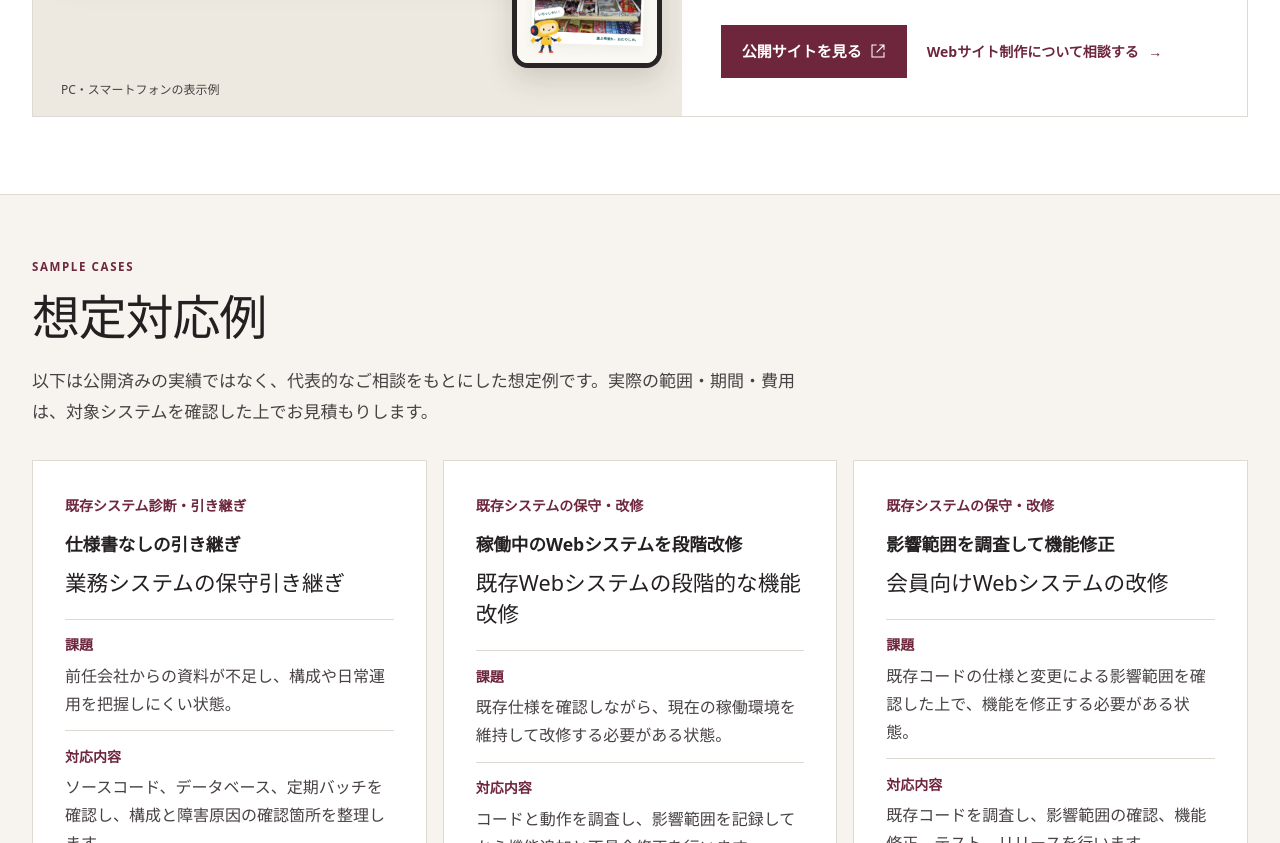
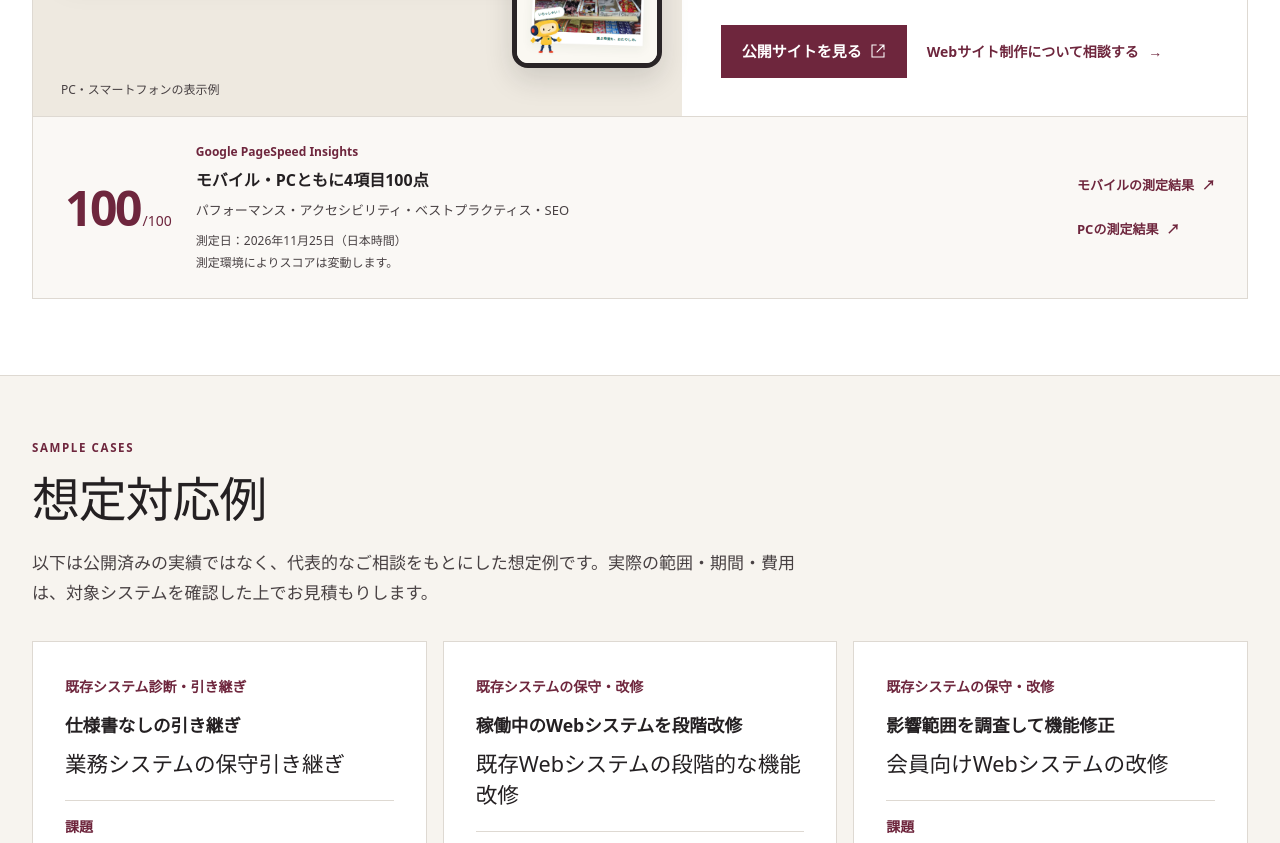
Before and after one commit to kamachi626/falxter.co.jp, an Astro site: page / in a window 1280 px wide. Shown: the part 3523-4366 px from the top of the page. Built offline with nearby package versions, Linux system fonts and the light colour scheme; Astro itself is replaced by a stand-in of ours.

Commit message:
Show verified PageSpeed Insights results

```diff
--- a/src/components/WebsiteShowcase.astro
+++ b/src/components/WebsiteShowcase.astro
@@ -2,6 +2,13 @@
 import { Image } from "astro:assets";
 import desktopScreenshot from "../assets/works/sankei-desktop.png";
 import mobileScreenshot from "../assets/works/sankei-mobile.png";
+
+const reportUrl =
+  "https://pagespeed.web.dev/analysis/https-toyshop-sankei-webounds-com/lth2cqjuqlbghhsd8422fp";
+const reportLinks = [
+  { label: "モバイルの測定結果", href: `${reportUrl}?form_factor=mobile` },
+  { label: "PCの測定結果", href: `${reportUrl}?form_factor=desktop` },
+];
 
 const points = [
   {
@@ -84,6 +91,24 @@ const points = [
           <a class="showcase-contact" href="/contact/?service=website-consultation">Webサイト制作について相談する <span aria-hidden="true">→</span></a>
         </div>
       </div>
+
+      <section class="quality-proof" aria-labelledby="quality-heading">
+        <p class="quality-score" aria-hidden="true">100<span>/100</span></p>
+        <div class="quality-copy">
+          <p class="quality-tool">Google PageSpeed Insights</p>
+          <h4 id="quality-heading">モバイル・PCともに4項目100点</h4>
+          <p class="quality-categories">パフォーマンス・アクセシビリティ・ベストプラクティス・SEO</p>
+          <p class="quality-note">測定日：<time datetime="2026-11-25">2026年11月25日</time>（日本時間）<br />測定環境によりスコアは変動します。</p>
+        </div>
+        <div class="quality-links">
+          {reportLinks.map((report) => (
+            <a href={report.href} target="_blank" rel="noopener noreferrer">
+              {report.label} <span aria-hidden="true">↗</span>
+              <span class="new-tab-note">（別タブで開きます）</span>
+            </a>
+          ))}
+        </div>
+      </section>
     </article>
   </div>
 </section>
@@ -253,6 +278,65 @@ const points = [
     font-weight: 700;
     line-height: 1.7;
   }
+  .quality-proof {
+    display: grid;
+    grid-column: 1 / -1;
+    grid-template-columns: auto minmax(0, 1fr) auto;
+    align-items: center;
+    gap: 1.5rem;
+    padding: 1.5rem 2rem;
+    border-top: 1px solid var(--color-border);
+    background: #faf8f5;
+  }
+  .quality-score {
+    margin: 0;
+    color: var(--color-primary);
+    font: 750 3rem / 1.2 system-ui, sans-serif;
+    letter-spacing: -0.05em;
+  }
+  .quality-score span {
+    margin-left: 0.15rem;
+    font-size: 0.875rem;
+    font-weight: 500;
+    letter-spacing: 0;
+  }
+  .quality-tool {
+    margin: 0 0 0.25rem;
+    color: var(--color-primary);
+    font-size: 0.75rem;
+    font-weight: 700;
+  }
+  .quality-copy h4 {
+    margin: 0;
+    font-size: 1rem;
+    font-weight: 700;
+    line-height: 1.7;
+  }
+  .quality-categories {
+    margin: 0.3rem 0;
+    color: var(--color-body);
+    font-size: 0.8125rem;
+    line-height: 1.8;
+  }
+  .quality-note {
+    margin: 0.5rem 0 0;
+    color: var(--color-body);
+    font-size: 0.75rem;
+    line-height: 1.8;
+  }
+  .quality-links {
+    display: grid;
+    align-content: center;
+  }
+  .quality-links a {
+    display: inline-flex;
+    align-items: center;
+    gap: 0.5rem;
+    min-height: 44px;
+    color: var(--color-primary);
+    font-size: 0.8125rem;
+    font-weight: 700;
+  }
   @media (max-width: 900px) {
     .showcase-heading {
       display: block;
@@ -271,6 +355,25 @@ const points = [
     }
   }
   @media (max-width: 600px) {
+    .quality-proof {
+      grid-template-columns: auto minmax(0, 1fr);
+      align-items: start;
+      gap: 1rem;
+      padding: 1.5rem 1.25rem;
+    }
+    .quality-score {
+      font-size: 2.5rem;
+    }
+    .quality-score span {
+      display: block;
+      margin: 0;
+      text-align: right;
+    }
+    .quality-links {
+      grid-column: 1 / -1;
+      grid-template-columns: repeat(2, minmax(0, 1fr));
+      gap: 0.5rem;
+    }
     .showcase-preview {
       padding: 1.25rem 2.75rem 3rem 1rem;
     }
--- a/tests/e2e/website-showcase.spec.ts
+++ b/tests/e2e/website-showcase.spec.ts
@@ -44,6 +44,22 @@ for (const showcasePage of showcasePages) {
     await expect(siteLink).toHaveAttribute("target", "_blank");
     const linkRelations = (await siteLink.getAttribute("rel"))?.split(/\s+/) ?? [];
     expect(linkRelations).toEqual(expect.arrayContaining(["noopener", "noreferrer"]));
+
+    const quality = showcase.getByRole("region", { name: "モバイル・PCともに4項目100点" });
+    await expect(quality).toBeVisible();
+    await expect(quality.locator("time")).toHaveAttribute("datetime", "2026-11-25");
+    for (const report of [
+      { label: "モバイルの測定結果", device: "mobile" },
+      { label: "PCの測定結果", device: "desktop" },
+    ]) {
+      const reportLink = quality.getByRole("link", { name: new RegExp(`^${report.label}`) });
+      await expect(reportLink).toHaveAttribute(
+        "href",
+        `https://pagespeed.web.dev/analysis/https-toyshop-sankei-webounds-com/lth2cqjuqlbghhsd8422fp?form_factor=${report.device}`,
+      );
+      await expect(reportLink).toHaveAttribute("target", "_blank");
+      await expect(reportLink).toHaveAttribute("rel", "noopener noreferrer");
+    }
 
     expect(
       await page.evaluate(({ before, after }) => {
```
